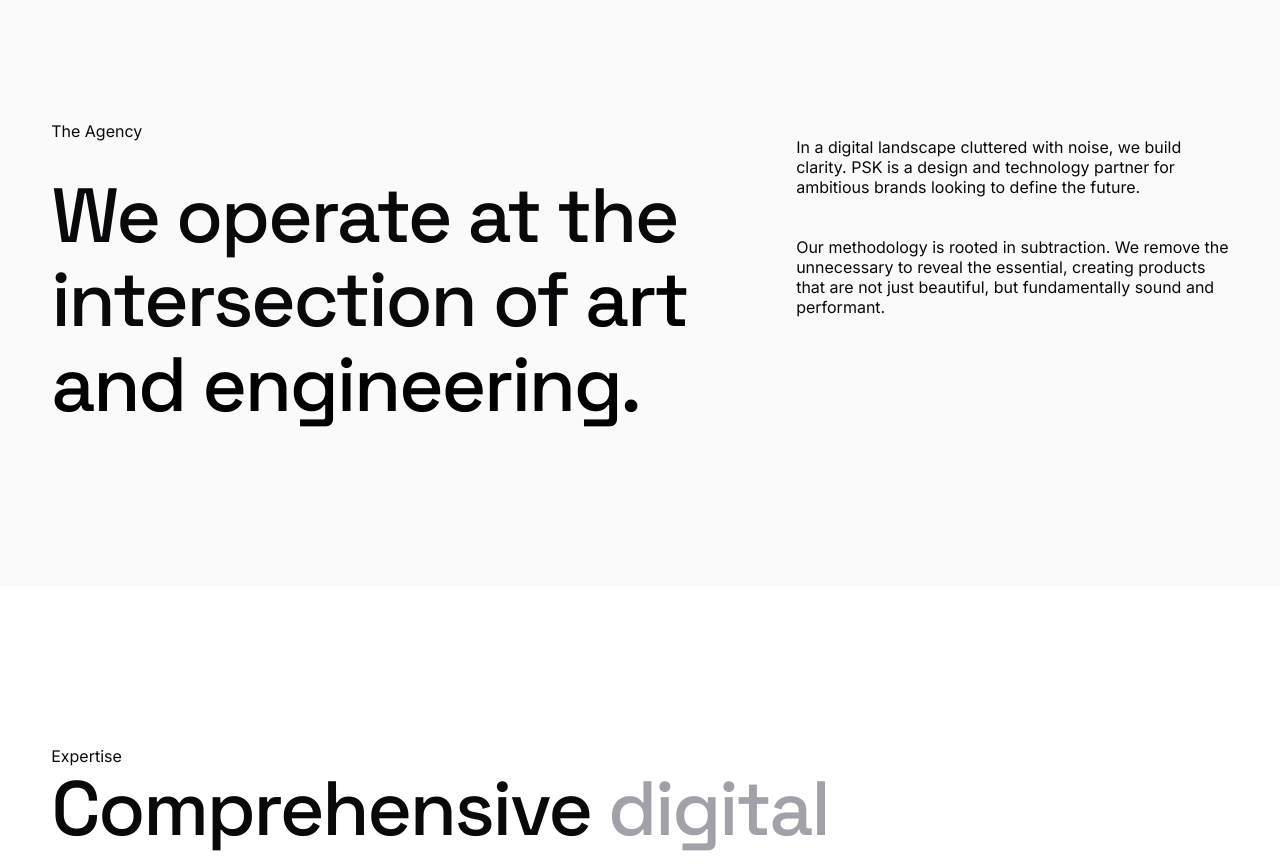
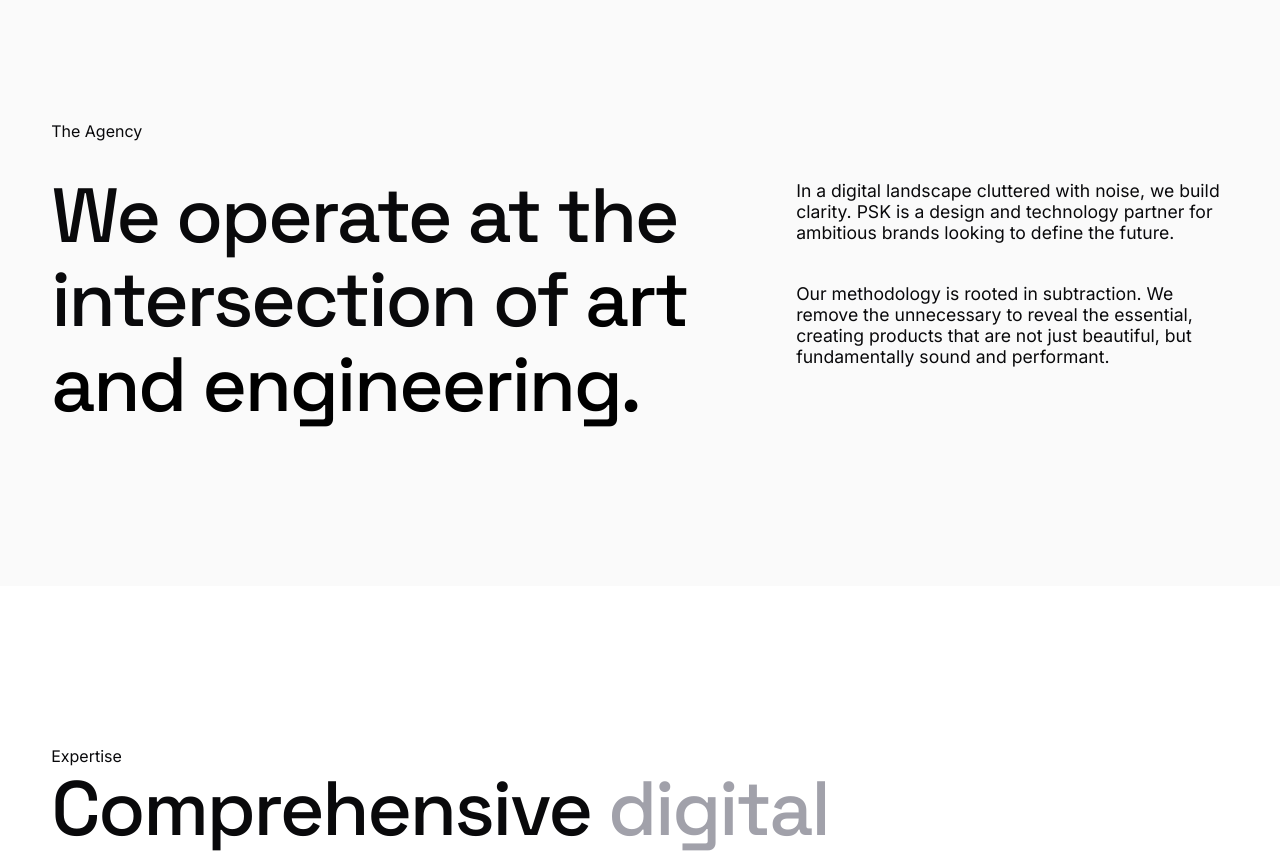
Before and after one commit to Shashankpandey09/Psk-services, a React (Vite) app: page / in a window 1280 px wide. Shown: the part 840-1704 px from the top of the page. Built offline with nearby package versions, Linux system fonts and the light colour scheme.

Commit message:
fixed fe

```diff
--- a/src/components/sections/About.css
+++ b/src/components/sections/About.css
@@ -28,8 +28,10 @@
 .about-content {
     display: flex;
     flex-direction: column;
+    justify-content: center;
     gap: 2.5rem;
-    padding-top: 1rem;
+    font-size: 1.1rem;
+
 }
 
 .about-stats {
```
